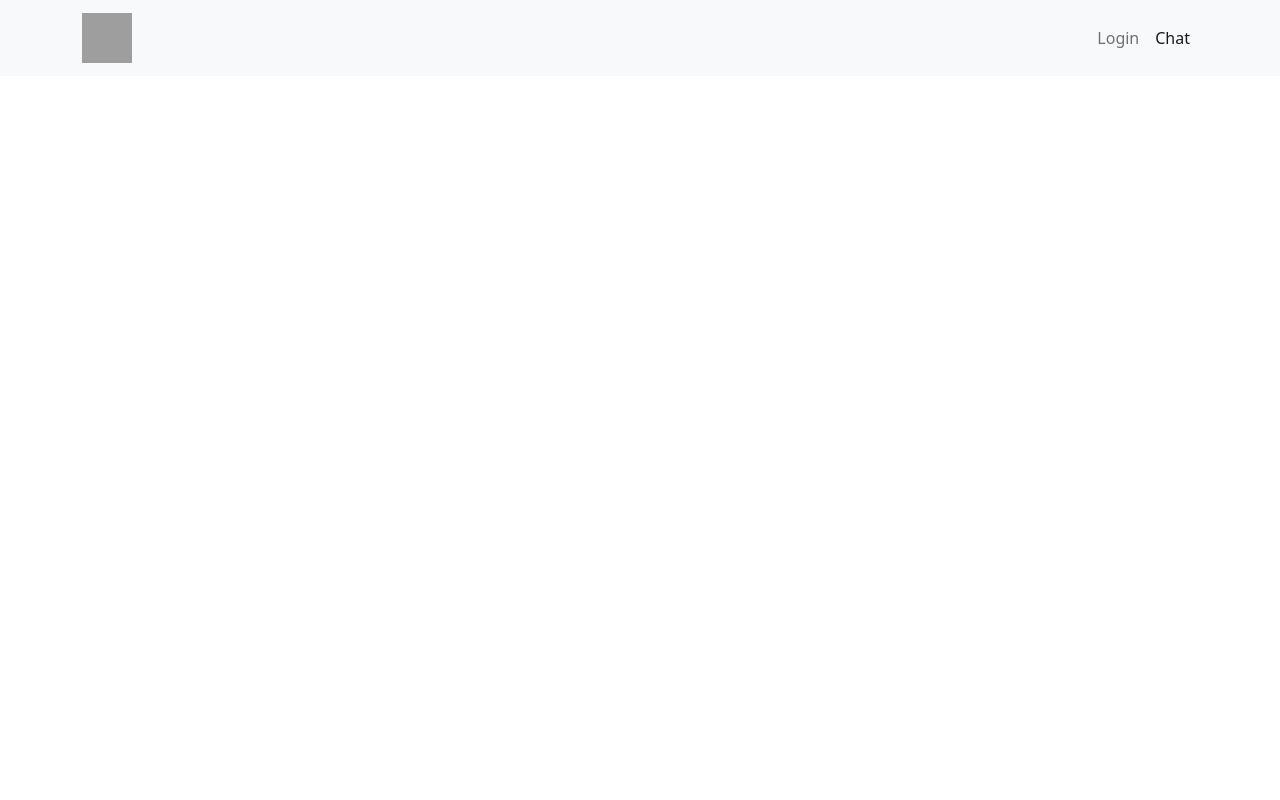
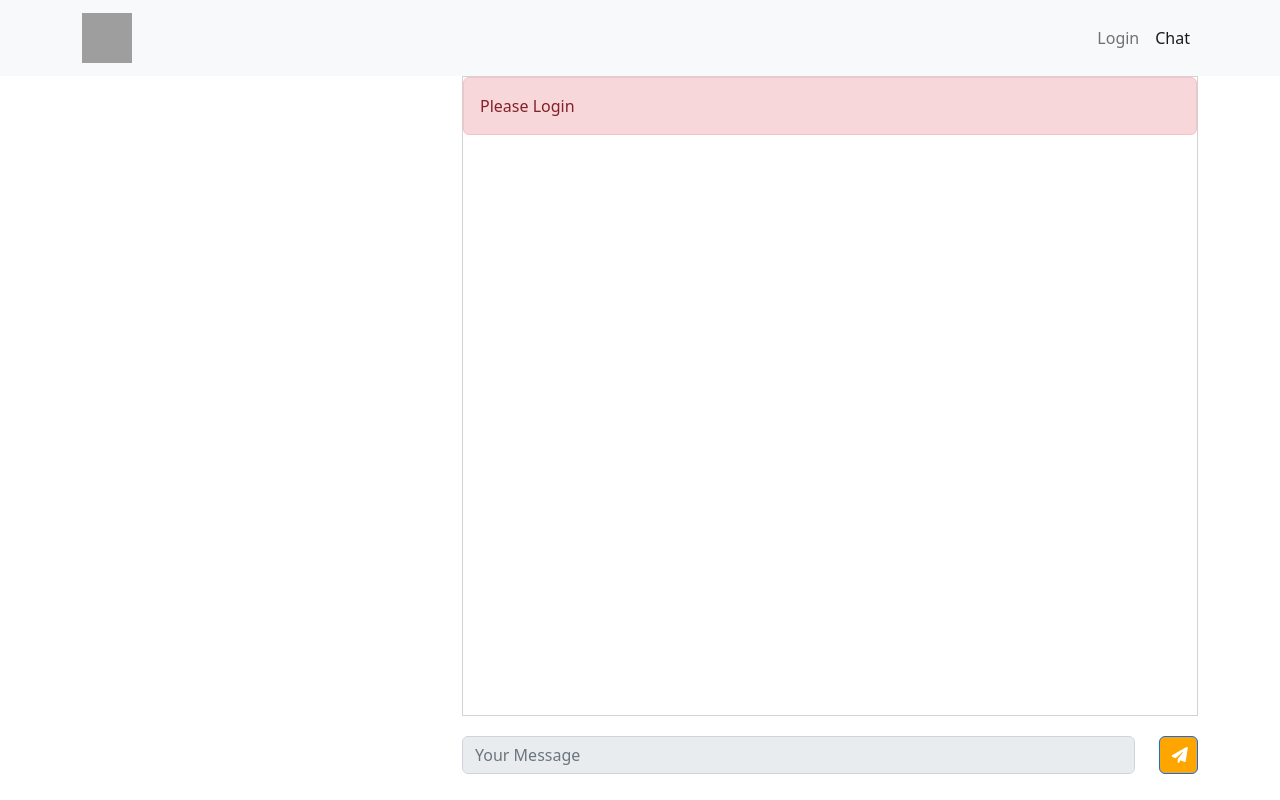
Before and after one commit to Jonjo7Dia/MERN-chat-application, a React (Create React App) app in the folder client/: page /chat in a window 1280 px wide. Before the commit this address had no page. Built offline with nearby package versions, Linux system fonts and the light colour scheme; grey boxes are pictures that could not be loaded.

Commit message:
updates on app.js

```diff
--- a/client/src/App.js
+++ b/client/src/App.js
@@ -21,7 +21,7 @@
           </>
         )}
 
-        {user && <Route path="/chat" element={<Chat />} />}
+        <Route path="/chat" element={<Chat />} />
       </Routes>
     </BrowserRouter>
   );
--- a/client/src/components/messageForm/MessageForm.js
+++ b/client/src/components/messageForm/MessageForm.js
@@ -1,13 +1,19 @@
 import React from "react";
 import { Form, Row, Col, Button } from "react-bootstrap";
+import {useSelector} from 'react-redux';
 import './MessageForm.css'
 export default function MessageForm() {
   function messageHandler(e) {
     e.preventDefault();
   }
+  const user = useSelector((state) => state.user)
   return (
     <>
-      <div className={"messages-output"}></div>
+      <div className={"messages-output"}>
+        {!user &&
+        <div className={'alert alert-danger'}> Please Login</div>
+          }
+      </div>
 
       <Form action="" onSubmit={messageHandler}>
         <Row>
@@ -16,6 +22,7 @@
               <Form.Control
                 type={"tex"}
                 placeholder={"Your Message"}
+                disabled={!user}
               ></Form.Control>
             </Form.Group>
           </Col>
--- a/client/src/components/sidebar/Sidebar.js
+++ b/client/src/components/sidebar/Sidebar.js
@@ -1,7 +1,12 @@
 import React from "react";
 import { ListGroup } from "react-bootstrap";
+import {useSelector} from 'react-redux'
 export default function Sidebar() {
   const rooms = ["first room", "second room", "third room"];
+  const user = useSelector(state => state.user)
+  if(!user){
+    return <></>
+  }
   return (
     <>
       <h2>Available Rooms</h2>
```
